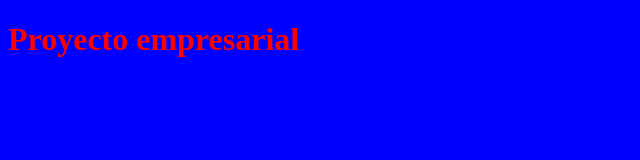
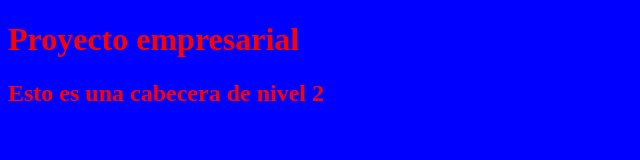
Before and after one commit to hugomin2306/PracticasPildorasGit, a plain HTML site: page index.html in a window 1280 px wide. Shown: the whole page, without its empty margins (0-640 px from the left). Drawn offline with Linux system fonts and the light colour scheme.

Commit message:
Update index.html

```diff
--- a/index.html
+++ b/index.html
@@ -9,5 +9,6 @@
 </head>
 <body>
     <h1>Proyecto empresarial</h1>
+    <h2>Esto es una cabecera de nivel 2</h2>
 </body>
 </html>
```
